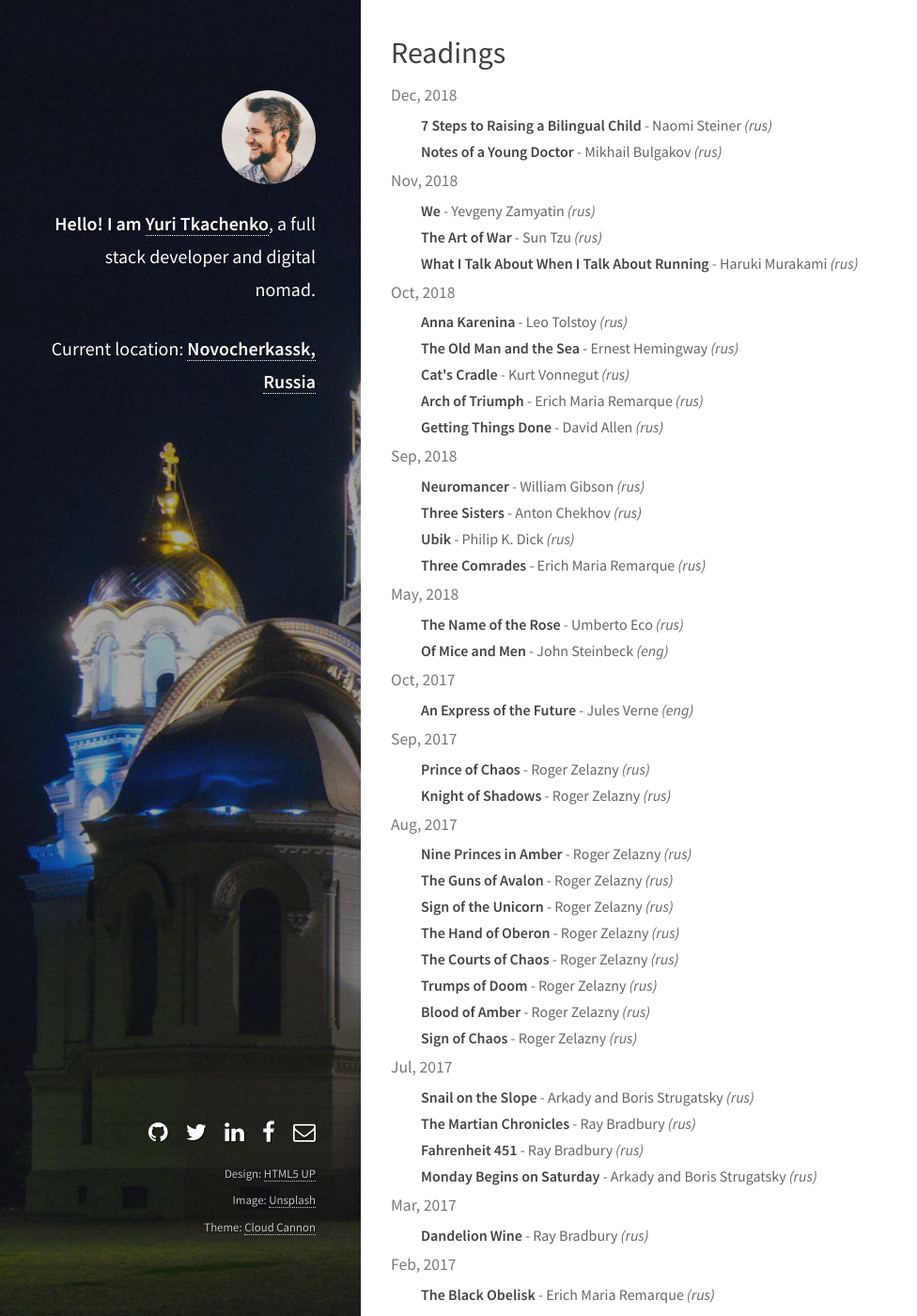
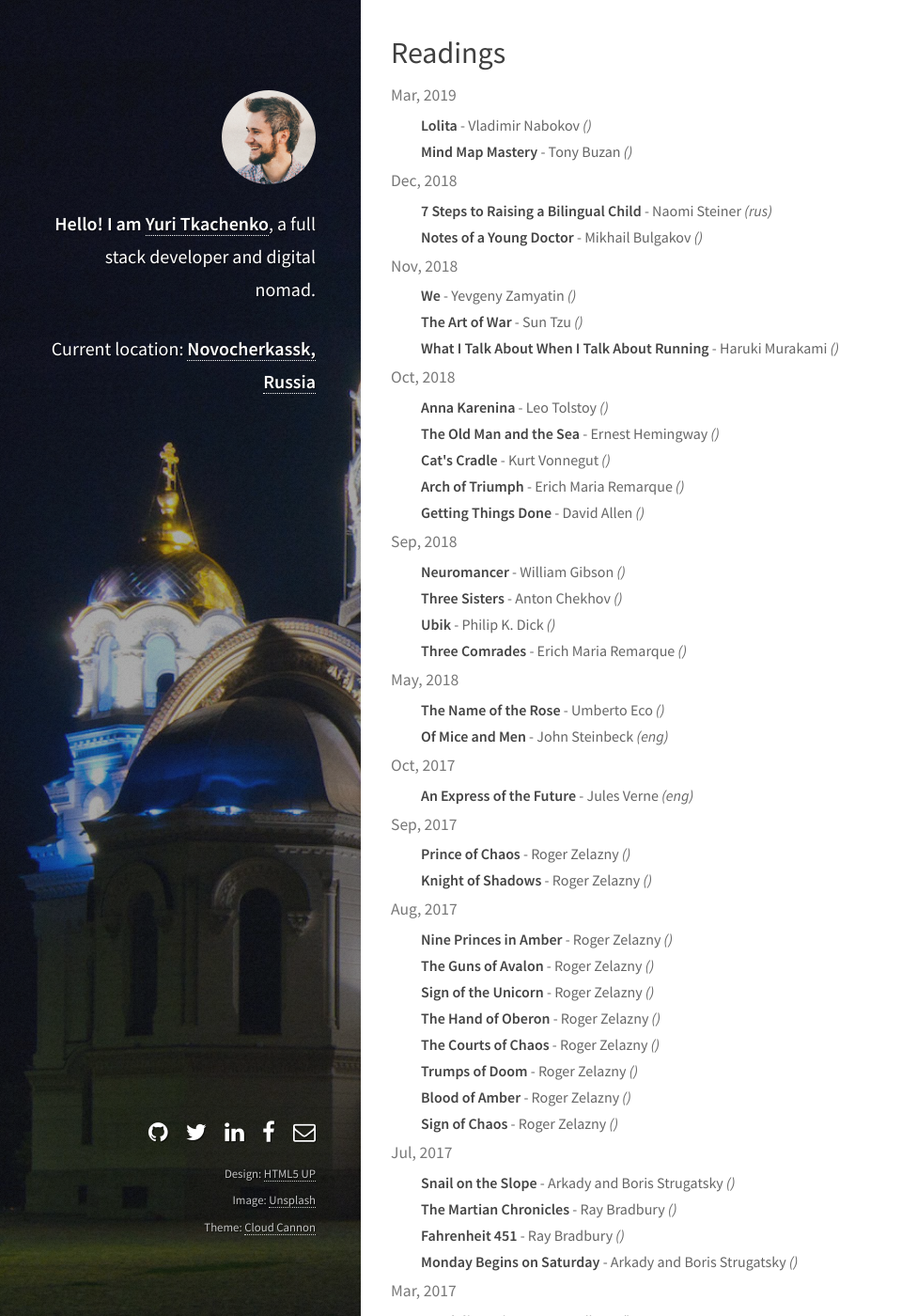
Before and after one commit to tamtamchik/tamtamchik.github.io, a Jekyll site: the page built from readings.html, in a window 1280 px wide and 1400 px high. Shown: the whole window at 94% size, without its empty margins (0-976 px from the left). Built offline with Jekyll 4.4.1, drawn with Linux system fonts in a browser that asks for light colours; some of the changed text lies outside the part shown.

Commit message:
Update books.yml

```diff
--- a/_data/books.yml
+++ b/_data/books.yml
@@ -1,3 +1,10 @@
+- date: 2019-03-01
+  books:
+    - title: Lolita
+      author: Vladimir Nabokov
+    - title: Mind Map Mastery
+      author: Tony Buzan
+
 - date: 2018-12-01
   books:
     - title: 7 Steps to Raising a Bilingual Child
@@ -5,58 +12,44 @@
       lang: rus
     - title: Notes of a Young Doctor
       author: Mikhail Bulgakov
-      lang: rus
 
 - date: 2018-11-01
   books:
     - title: We
       author: Yevgeny Zamyatin
-      lang: rus
     - title: The Art of War
       author: Sun Tzu
-      lang: rus
     - title: What I Talk About When I Talk About Running
       author: Haruki Murakami
-      lang: rus
 
 - date: 2018-10-01
   books:
     - title: Anna Karenina
       author: Leo Tolstoy
-      lang: rus
     - title: The Old Man and the Sea
       author: Ernest Hemingway
-      lang: rus
     - title: "Cat's Cradle"
       author: Kurt Vonnegut
-      lang: rus
     - title: Arch of Triumph
       author: Erich Maria Remarque
-      lang: rus
     - title: Getting Things Done
       author: David Allen
-      lang: rus
 
 - date: 2018-09-01
   books:
     - title: Neuromancer
       author: William Gibson
-      lang: rus
     - title: Three Sisters
       author: Anton Chekhov
-      lang: rus
     - title: Ubik
       author: Philip K. Dick
-      lang: rus
     - title: Three Comrades
       author: Erich Maria Remarque
-      lang: rus
 
 - date: 2018-05-01
   books:
     - title: The Name of the Rose
       author: Umberto Eco
-      lang: rus
     - title: Of Mice and Men
       author: John Steinbeck
       lang: eng
@@ -71,84 +64,61 @@
   books:
     - title: Prince of Chaos
       author: Roger Zelazny
-      lang: rus
     - title: Knight of Shadows
       author: Roger Zelazny
-      lang: rus
 
 - date: 2017-08-01
   books:
     - title: Nine Princes in Amber
       author: Roger Zelazny
-      lang: rus
     - title: The Guns of Avalon
       author: Roger Zelazny
-      lang: rus
     - title: Sign of the Unicorn
       author: Roger Zelazny
-      lang: rus
     - title: The Hand of Oberon
       author: Roger Zelazny
-      lang: rus
     - title: The Courts of Chaos
       author: Roger Zelazny
-      lang: rus
     - title: Trumps of Doom
       author: Roger Zelazny
-      lang: rus
     - title: Blood of Amber
       author: Roger Zelazny
-      lang: rus
     - title: Sign of Chaos
       author: Roger Zelazny
-      lang: rus
 
 - date: 2017-07-01
   books:
     - title: Snail on the Slope
       author: Arkady and Boris Strugatsky
-      lang: rus
     - title: The Martian Chronicles
       author: Ray Bradbury
-      lang: rus
     - title: Fahrenheit 451
       author: Ray Bradbury
-      lang: rus
     - title: Monday Begins on Saturday
       author: Arkady and Boris Strugatsky
-      lang: rus
 
 - date: 2017-03-01
   books:
     - title: Dandelion Wine
       author: Ray Bradbury
-      lang: rus
 
 - date: 2017-02-01
   books:
     - title: The Black Obelisk
       author: Erich Maria Remarque
-      lang: rus
 
 - date: 2017-01-01
   books:
     - title: Going Pro
       author: Cal Evans
-      lang: eng
     - title: The History of a Town
       author: Mikhail Saltykov-Shchedrin
-      lang: rus
 
 - date: 2016-12-01
   books:
     - title: To Kill a Mockingbird
       author: Harper Lee
-      lang: rus
-
     - title: Jonathan Livingston Seagull
       author: Richard Bach
-      lang: rus
-
     - title: Hollywood
       author: Charles Bukowski
-      lang: rus
```
